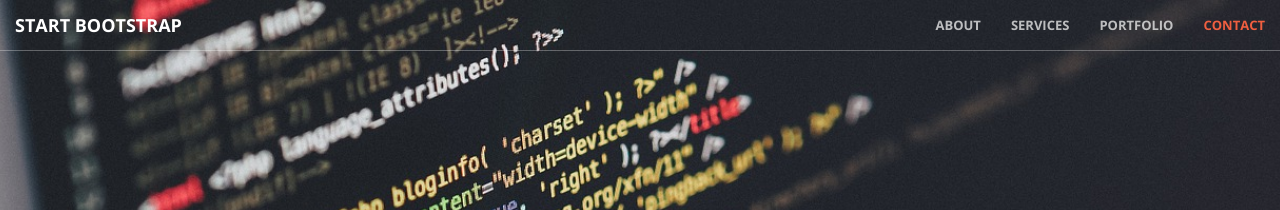
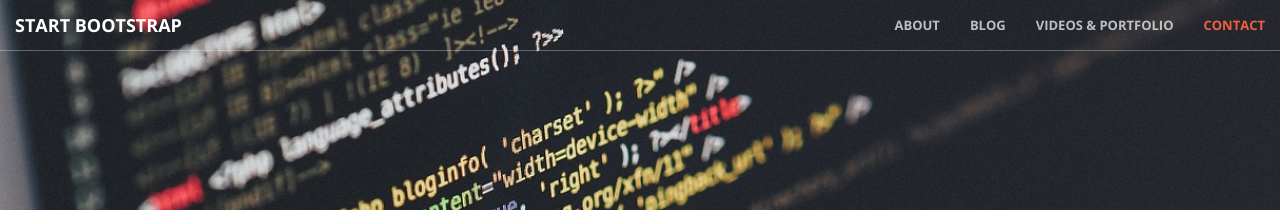
Before and after one commit to KodingKlosty/WD6Blog, a Jekyll site: the page built from index.html, in a window 1280 px wide. Shown: the top 210 px of the page. Built offline with Jekyll 4.4.1, drawn with Linux system fonts in a browser that asks for light colours.

Commit message:
Update nav.html

```diff
--- a/_includes/nav.html
+++ b/_includes/nav.html
@@ -18,10 +18,10 @@
                     <a class="page-scroll" href="#about">About</a>
                 </li>
                 <li>
-                    <a class="page-scroll" href="#services">Services</a>
+                    <a class="page-scroll" href="#services">Blog</a>
                 </li>
                 <li>
-                    <a class="page-scroll" href="#portfolio">Portfolio</a>
+                    <a class="page-scroll" href="#portfolio">Videos & Portfolio</a>
                 </li>
                 <li>
                     <a class="page-scroll" href="#contact">Contact</a>
```
